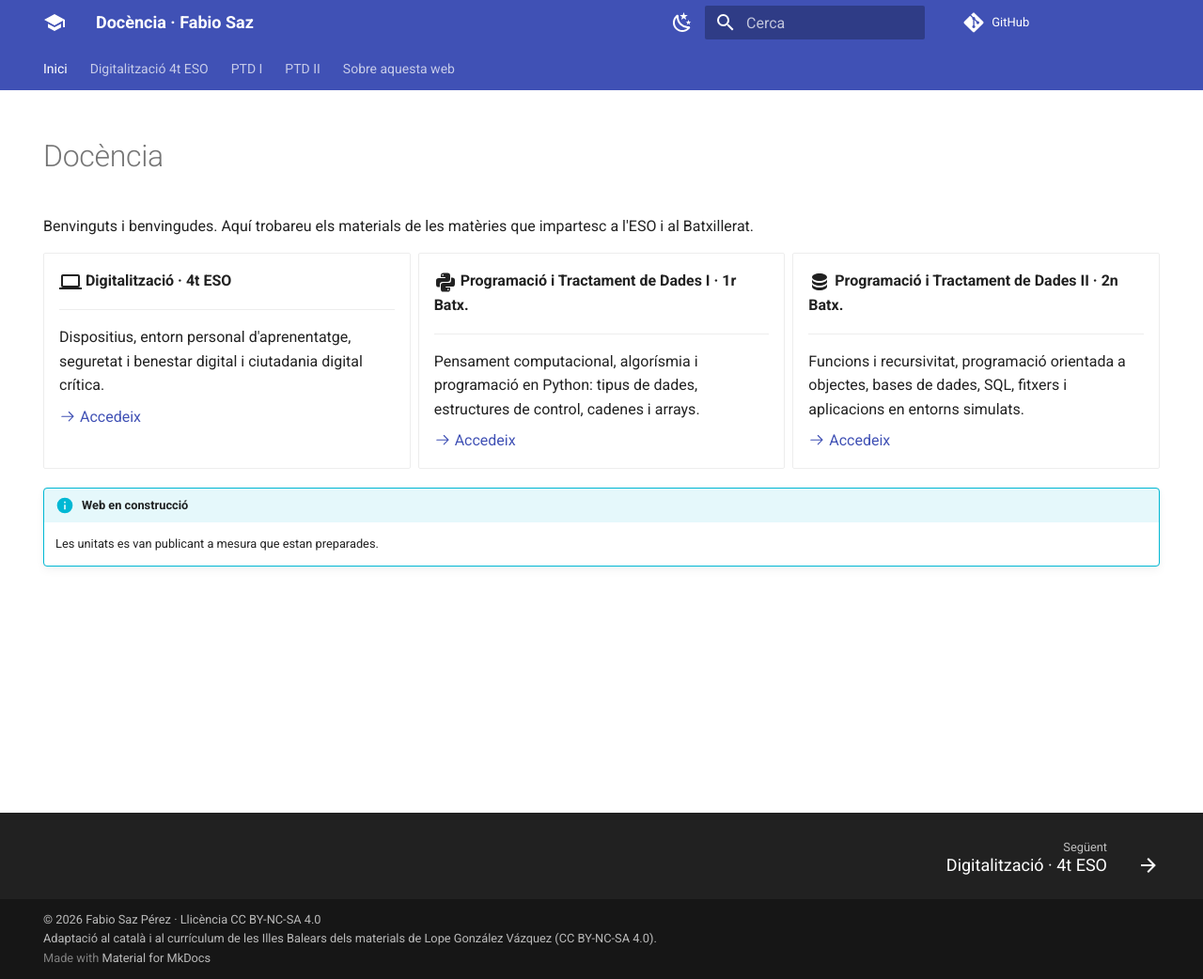
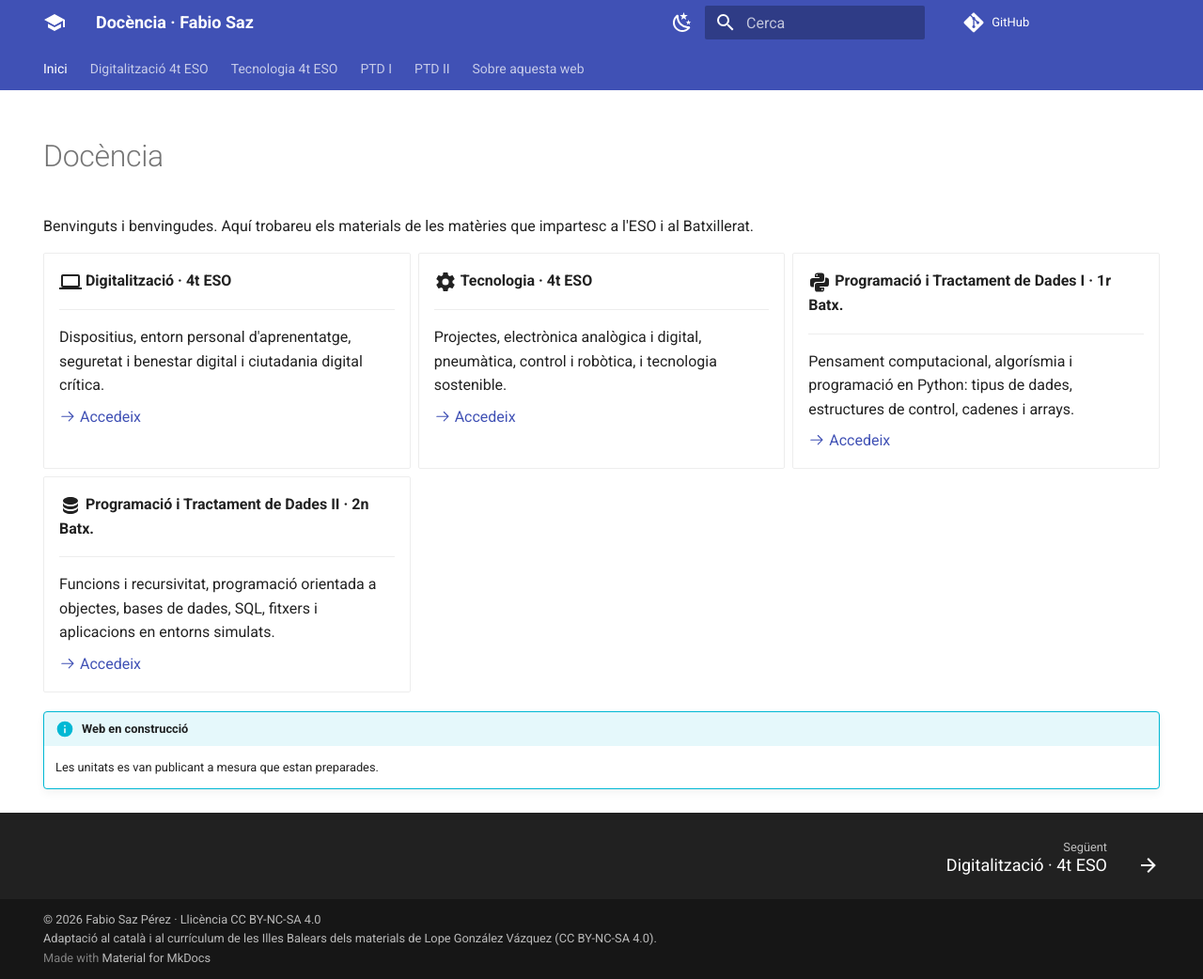
Before and after one commit to Fabiosaz/Docencia, an MkDocs documentation site: the page built from docs/index.md, in a window 1280 px wide and 1042 px high. Shown: the whole window at 94% size. Built offline with MkDocs 1.6.1 and Material for MkDocs 9.7.7, drawn with Linux system fonts in a browser that asks for light colours; comment, search, counter and statistics services are not loaded.

Commit message:
Tecnologia 4t ESO: esquelet de la matèria i atribució a l'Aula de Martín
Co-Authored-By: Claude Opus 5.5 <noreply@anthropic.com>
Claude-Session: https://claude.ai/code/session_01X1eiKfs5wPp579FmceJjej

```diff
--- a/docs/index.md
+++ b/docs/index.md
@@ -17,6 +17,14 @@ Benvinguts i benvingudes. Aquí trobareu els materials de les matèries que impa
     Dispositius, entorn personal d'aprenentatge, seguretat i benestar digital i ciutadania digital crítica.
 
     [:octicons-arrow-right-24: Accedeix](digitalitzacio/index.md)
+
+-   :material-cog:{ .lg .middle } **Tecnologia · 4t ESO**
+
+    ---
+
+    Projectes, electrònica analògica i digital, pneumàtica, control i robòtica, i tecnologia sostenible.
+
+    [:octicons-arrow-right-24: Accedeix](tecnologia/index.md)
 
 -   :material-language-python:{ .lg .middle } **Programació i Tractament de Dades I · 1r Batx.**
 
--- a/mkdocs.yml
+++ b/mkdocs.yml
@@ -73,6 +73,8 @@ nav:
       - "Unitat 5. Seguretat i benestar digital": digitalitzacio/u5-seguretat-i-benestar.md
       - "Unitat 6. Comerç electrònic": digitalitzacio/u6-comerc-electronic.md
       - "Unitat 7. Ciutadania digital crítica": digitalitzacio/u7-ciutadania-digital-critica.md
+  - Tecnologia 4t ESO:
+      - tecnologia/index.md
   - PTD I:
       - ptd1/index.md
       - "Unitat 1. Pensament computacional i algorísmia": ptd1/u1-algorismia.md
```
Also changed, not shown: docs/sobre.md (+3 -1 lines), docs/tecnologia/index.md (added, +16 -0 lines).
